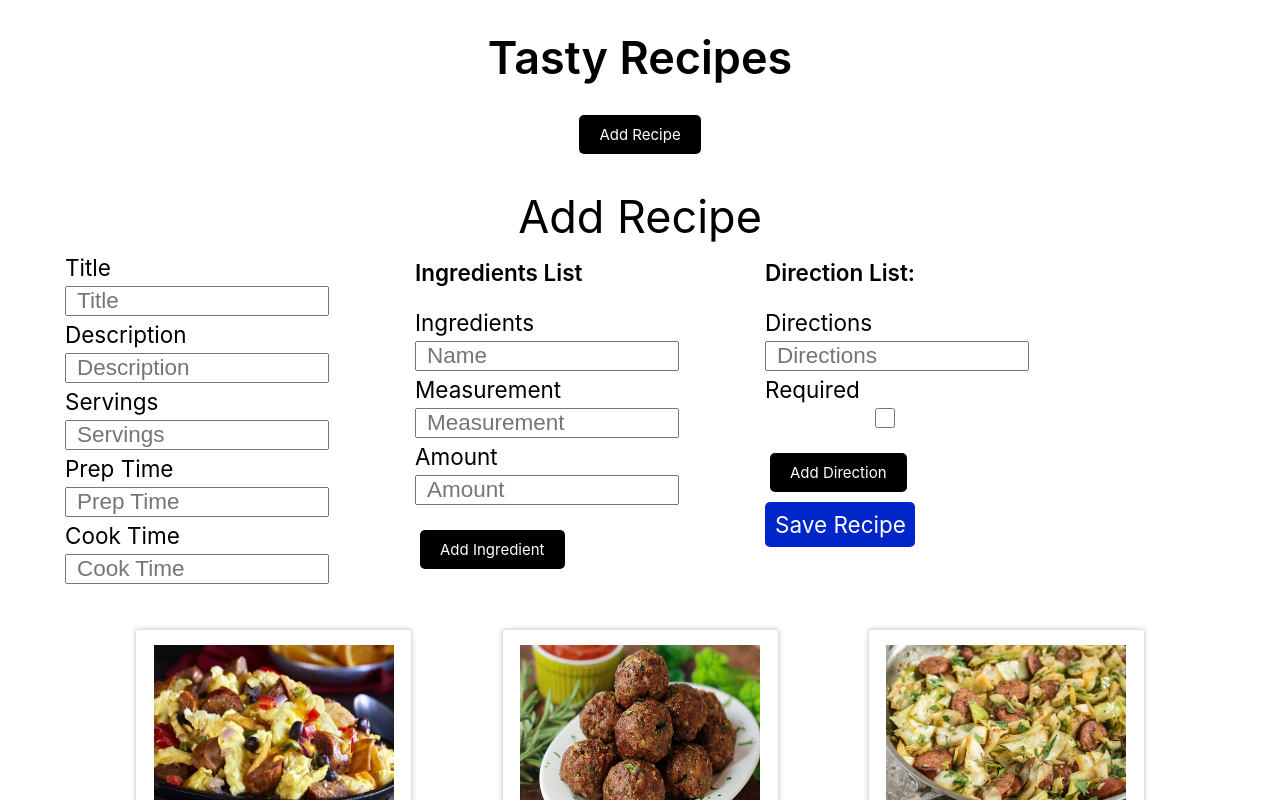
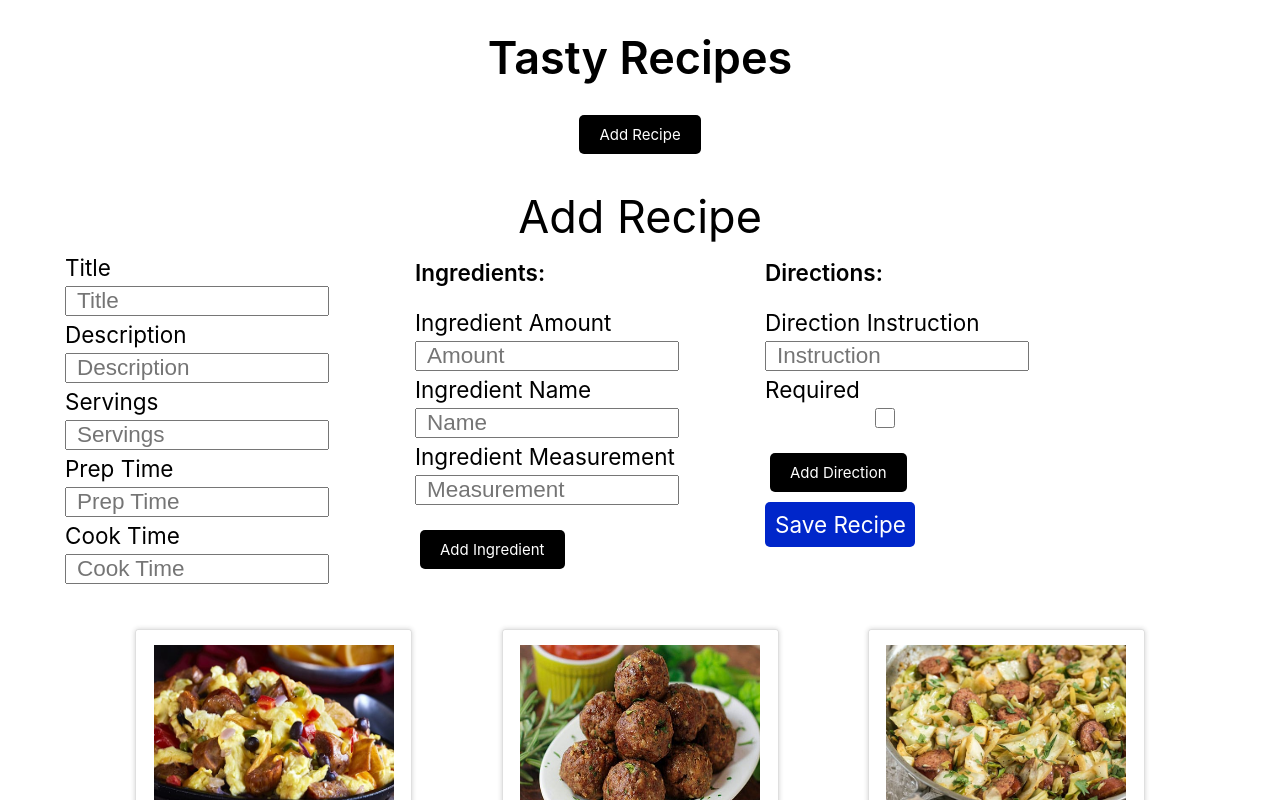
Before and after one commit to andrewdaiza/tasty-recipes-r-us, a React (Create React App) app: page / in a window 1280 px wide. Both pictures are taken after a click on the button "Add Recipe". Shown: the top 800 px of the page. Built offline with nearby package versions, Linux system fonts and the light colour scheme; data requests are answered from the project's data file.

Commit message:
minor tweeks and code formatting

```diff
--- a/data.json
+++ b/data.json
@@ -321,16 +321,11 @@
       "uuid": "3555aec3-47e1-44d4-b8f2-607aad5cee69",
       "title": "Brussel Chips",
       "description": "Tasty, crispy, spicy and healthy!",
-      "images": {
-        "full": "/img/brussel_chips.jpg",
-        "medium": "/img/brussel_chips--m.jpg",
-        "small": "/img/brussel_chips--s.jpg"
-      },
       "servings": 4,
       "prepTime": 15,
       "cookTime": 25,
       "postDate": "03/28/2018 01:27:51 AM",
-      "editDate": "03/30/2018 05:51:52 PM",
+      "editDate": "5/31/2021 5:57:27 PM",
       "ingredients": [
         {
           "uuid": "77ae45d7-659b-4cb5-a4ea-07f00e442974",
@@ -388,7 +383,12 @@
           "instructions": "Roast leaves in the preheated oven until wilted and lightly browned, about 15 minutes. Transfer any crispy leaves to a serving plate and continue roasting, removing crispy leaves at 5-minute intervals, until all leaves are crispy, about 10 minutes more.",
           "optional": false
         }
-      ]
+      ],
+      "images": {
+        "full": "/img/brussel_chips.jpg",
+        "medium": "/img/brussel_chips--m.jpg",
+        "small": "/img/brussel_chips--s.jpg"
+      }
     },
     {
       "uuid": "f8fc88dc-2f89-43fa-b431-00d90eeba521",
@@ -487,9 +487,9 @@
       "description": "The ultimate homemade breakfast!",
       "servings": 4,
       "prepTime": 10,
-      "cookTime": 17,
+      "cookTime": 12,
       "postDate": "5/29/2021 8:16:04 PM",
-      "editDate": "5/31/2021 2:35:53 PM",
+      "editDate": "5/31/2021 5:20:24 PM",
       "ingredients": [
         {
           "uuid": "6447f6d6-4cf3-4e82-aaf2-b6eb256d32d5",
--- a/public/index.html
+++ b/public/index.html
@@ -9,7 +9,7 @@
   <meta name="description" content="Web site created using create-react-app" />
   <link rel="apple-touch-icon" href="%PUBLIC_URL%/logo192.png" />
   <link rel="manifest" href="%PUBLIC_URL%/manifest.json" />
-  <title>Crescendo Collective - Frontend Skill Test</title>
+  <title>Frontend Skill Test</title>
 </head>
 
 <body>
--- a/src/components/Home.js
+++ b/src/components/Home.js
@@ -66,18 +66,23 @@ const Home = () => {
     setRecipeData(recipeData.map((r) => (r.uuid === recipe.uuid ? data : r)));
     setSelectedRecipe(data);
   };
+  // Display Detail View
   const handleDetailView = (recipeData) => {
     setDetailView(!detailView);
     setSelectedRecipe(recipeData);
+    setToggleShowForm(false);
   };
+  // Display Recipe View
   const handleBackButton = (recipeData) => {
     setDetailView(!detailView);
     setToggleShowForm(false);
   };
+  // Display Add Form
   const handleAddButton = () => {
     setAddEditRecipeSelected(true);
     setToggleShowForm(!toggleShowForm);
   };
+  // Display Edit Form
   const handleEditButton = () => {
     setAddEditRecipeSelected(false);
     setToggleShowForm(!toggleShowForm);
--- a/src/components/RecipeForm.js
+++ b/src/components/RecipeForm.js
@@ -124,6 +124,7 @@ const RecipeForm = ({ addNewRecipe, selectedRecipe }) => {
             onChange={(e) => setInputTitle(e.target.value)}
             type='text'
             placeholder='Title'
+            maxlength='20'
             value={inputTitle}
           ></input>
           <label>Description</label>
@@ -131,6 +132,7 @@ const RecipeForm = ({ addNewRecipe, selectedRecipe }) => {
             onChange={(e) => setInputDesc(e.target.value)}
             type='text'
             placeholder='Description'
+            maxlength='50'
             value={inputDesc}
           ></input>
           <label>Servings</label>
@@ -158,7 +160,7 @@ const RecipeForm = ({ addNewRecipe, selectedRecipe }) => {
         <div className='form-div'>
           {addIngredients && (
             <>
-              <div className='header3'>Ingredients List</div>
+              <div className='header3'>Ingredients:</div>
               <ul>
                 {addIngredients.map((ingredient) => (
                   <ListItems key={ingredient.uuid} param={ingredient} />
@@ -166,27 +168,28 @@ const RecipeForm = ({ addNewRecipe, selectedRecipe }) => {
               </ul>
             </>
           )}
-          <label>Ingredients</label>
+          <label>Ingredient Amount</label>
+          <input
+            onChange={(e) => setInputIngredientsAmount(e.target.value)}
+            type='number'
+            placeholder='Amount'
+            value={inputIngredientsAmount}
+          ></input>
+          <label>Ingredient Name</label>
           <input
             onChange={(e) => setInputIngredients(e.target.value)}
             type='text'
             placeholder='Name'
             value={inputIngredients}
           ></input>
-          <label>Measurement</label>
+          <label>Ingredient Measurement</label>
           <input
             onChange={(e) => setInputIngredientsMeasurement(e.target.value)}
             type='text'
             placeholder='Measurement'
             value={inputIngredientsMeasurement}
           ></input>
-          <label>Amount</label>
-          <input
-            onChange={(e) => setInputIngredientsAmount(e.target.value)}
-            type='number'
-            placeholder='Amount'
-            value={inputIngredientsAmount}
-          ></input>
+
           <button className='btn' onClick={(e) => handleIngredients(e)}>
             Add Ingredient
           </button>
@@ -194,7 +197,7 @@ const RecipeForm = ({ addNewRecipe, selectedRecipe }) => {
         <div className='form-div'>
           {addDirections && (
             <>
-              <div className='header3'>Direction List:</div>
+              <div className='header3'>Directions:</div>
               <ol>
                 {addDirections.map((direction) => (
                   <ListItems key={uuidv4()} param={direction} />
@@ -202,11 +205,11 @@ const RecipeForm = ({ addNewRecipe, selectedRecipe }) => {
               </ol>
             </>
           )}
-          <label>Directions</label>
+          <label>Direction Instruction</label>
           <input
             onChange={(e) => setInputDirections(e.target.value)}
             type='text'
-            placeholder='Directions'
+            placeholder='Instruction'
             value={inputDirections}
           ></input>
           <label>Required</label>
--- a/src/components/RecipeFormEdit.js
+++ b/src/components/RecipeFormEdit.js
@@ -23,6 +23,7 @@ const RecipeForm = ({ editRecipe, selectedRecipe }) => {
     editForm();
   }, []);
 
+  // Populate Form
   const editForm = () => {
     if (selectedRecipe) {
       setInputTitle(selectedRecipe.title);
@@ -128,6 +129,7 @@ const RecipeForm = ({ editRecipe, selectedRecipe }) => {
             onChange={(e) => setInputTitle(e.target.value)}
             type='text'
             placeholder='Title'
+            maxlength='20'
             value={inputTitle}
           ></input>
           <label>Description</label>
@@ -135,6 +137,7 @@ const RecipeForm = ({ editRecipe, selectedRecipe }) => {
             onChange={(e) => setInputDesc(e.target.value)}
             type='text'
             placeholder='Description'
+            maxlength='50'
             value={inputDesc}
           ></input>
           <label>Servings</label>
@@ -162,7 +165,7 @@ const RecipeForm = ({ editRecipe, selectedRecipe }) => {
         <div className='form-div'>
           {addIngredients && (
             <>
-              <div className='header3'>Ingredients List</div>
+              <div className='header3'>Ingredients:</div>
               <ul>
                 {addIngredients.map((ingredient) => (
                   <ListItems key={ingredient.uuid} param={ingredient} />
@@ -170,27 +173,28 @@ const RecipeForm = ({ editRecipe, selectedRecipe }) => {
               </ul>
             </>
           )}
-          <label>Amount</label>
+          <label>Ingredient Amount</label>
           <input
             onChange={(e) => setInputIngredientsAmount(e.target.value)}
             type='number'
             placeholder='Amount'
             value={inputIngredientsAmount}
           ></input>
-          <label>Measurement</label>
+          <label>Ingredient Name</label>
+          <input
+            onChange={(e) => setInputIngredients(e.target.value)}
+            type='text'
+            placeholder='Name'
+            value={inputIngredients}
+          ></input>
+          <label>Ingredient Measurement</label>
           <input
             onChange={(e) => setInputIngredientsMeasurement(e.target.value)}
             type='text'
             placeholder='Measurement'
             value={inputIngredientsMeasurement}
           ></input>
-          <label>Ingredient</label>
-          <input
-            onChange={(e) => setInputIngredients(e.target.value)}
-            type='text'
-            placeholder='Name'
-            value={inputIngredients}
-          ></input>
+
           <button className='btn' onClick={(e) => handleIngredients(e)}>
             Add Ingredient
           </button>
@@ -198,7 +202,7 @@ const RecipeForm = ({ editRecipe, selectedRecipe }) => {
         <div className='form-div'>
           {addDirections && (
             <>
-              <div className='header3'>Directions List:</div>
+              <div className='header3'>Directions:</div>
               <ol>
                 {addDirections.map((direction) => (
                   <ListItems key={uuidv4()} param={direction} />
@@ -206,11 +210,11 @@ const RecipeForm = ({ editRecipe, selectedRecipe }) => {
               </ol>
             </>
           )}
-          <label>Direction</label>
+          <label>Direction Instruction</label>
           <input
             onChange={(e) => setInputDirections(e.target.value)}
             type='text'
-            placeholder='Directions'
+            placeholder='Instruction'
             value={inputDirections}
           ></input>
           <label>Required</label>
--- a/src/index.css
+++ b/src/index.css
@@ -73,10 +73,13 @@ img {
 .header3::after {
   border: 1px solid black;
 }
-
 .margin-top {
   margin-top: 20px;
 }
+
+/* --------------------------------------- */
+/* ---------------BUTTONS---------------- */
+/* --------------------------------------- */
 
 .btn {
   display: inline-block;
@@ -116,7 +119,7 @@ img {
 
 .recipe-desc {
   text-align: center;
-  max-width: 200px;
+  max-width: 220px;
   height: 70px;
 }
 .recipe-img {
@@ -135,25 +138,9 @@ img {
 }
 
 /* --------------------------------------- */
-/* -----------------DETAILS----------------- */
+/* -----------------FORM---------------- */
 /* --------------------------------------- */
 
-.recipe-details {
-  margin-top: 20px;
-  background-color: #f0efef;
-  max-width: 720px;
-}
-
-.special {
-  color: #ef4565;
-  font-size: 75%;
-  width: 220px;
-  padding: 0px 20px;
-}
-.special:hover {
-  text-decoration: underline;
-  cursor: pointer;
-}
 .form-div label {
   display: block;
   font-size: 125%;
@@ -164,6 +151,22 @@ img {
   margin: 5px 0px;
   padding: 3px 10px;
   font-size: 125%;
+}
+
+.btn-save input {
+  background-color: #0026ca;
+  height: 45px;
+  width: 150px;
+}
+
+/* --------------------------------------- */
+/* -----------------DETAILS---------------- */
+/* --------------------------------------- */
+
+.recipe-details {
+  margin-top: 20px;
+  background-color: #f0efef;
+  max-width: 720px;
 }
 
 .details-desc {
@@ -180,7 +183,7 @@ img {
   border-bottom: 1px solid #000;
 }
 .details-items {
-  padding: 10px 20px;
+  padding: 0px 20px;
   margin: 5px;
 }
 .details-items span {
@@ -193,10 +196,19 @@ img {
   font-weight: 600;
 }
 
-.btn-save input {
-  background-color: #0026ca;
-  height: 45px;
-  width: 150px;
+/* --------------------------------------- */
+/* ---------------SPECIALS---------------- */
+/* --------------------------------------- */
+
+.special {
+  color: #ef4565;
+  font-size: 75%;
+  width: 220px;
+  padding: 0px 20px;
+}
+.special:hover {
+  text-decoration: underline;
+  cursor: pointer;
 }
 
 @media only screen and (min-width: 830px) {
```
